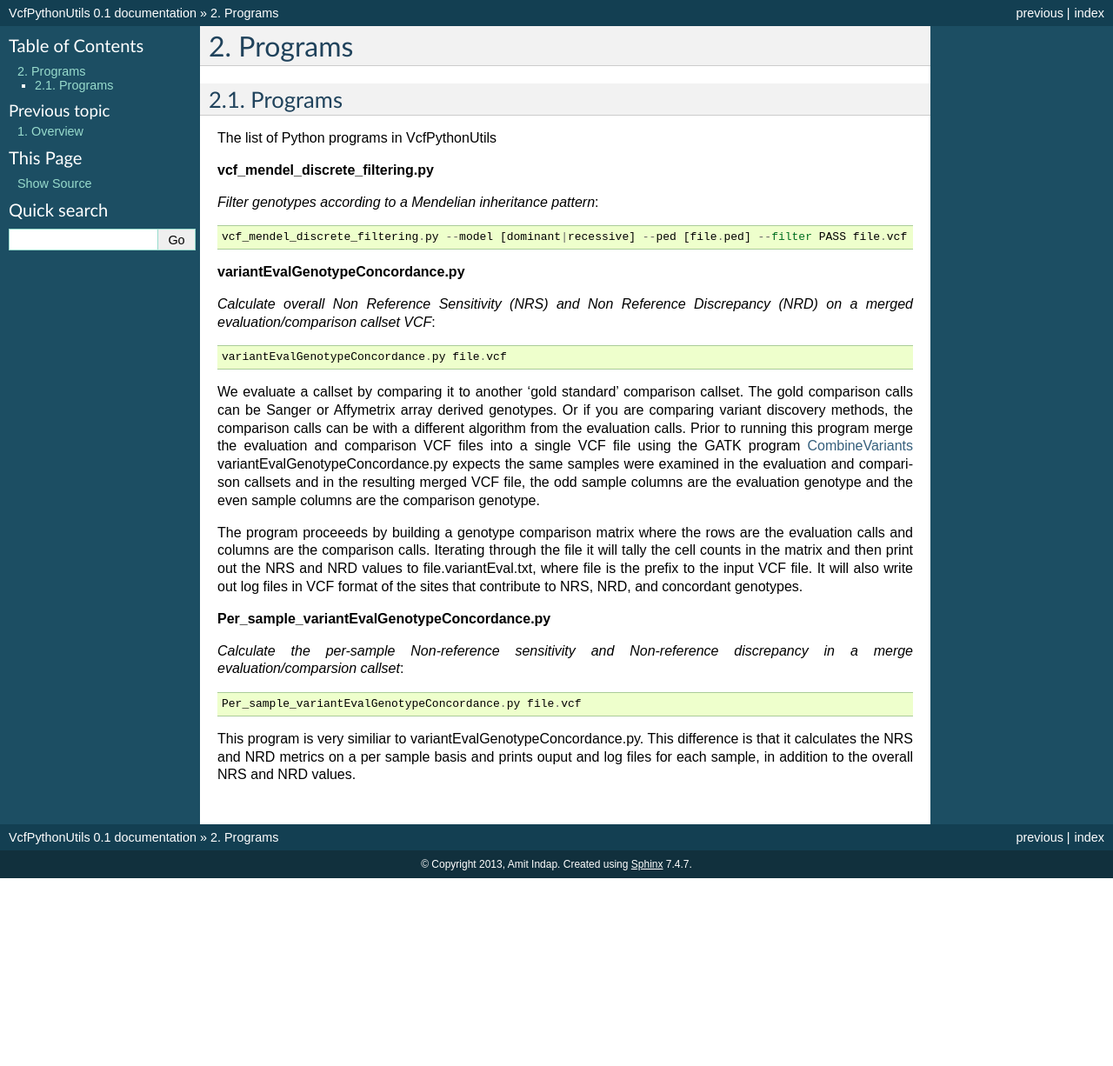
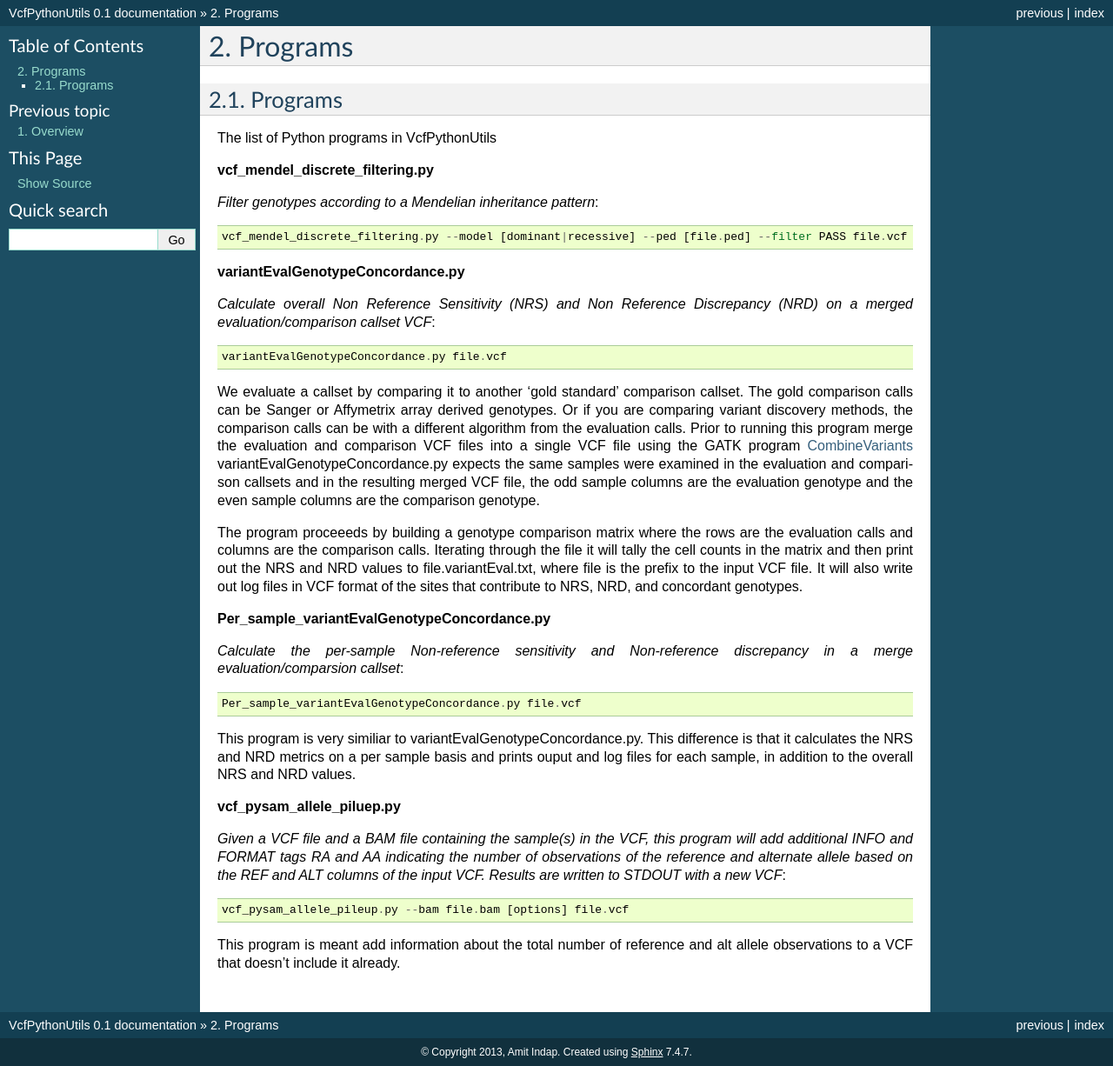
Before and after one commit to indapa/VcfPythonUtils, a Sphinx documentation site: the page built from docs/programs.rst, in a window 1280 px wide. Shown: the whole page at 87% size. Built offline with Sphinx 7.4.7, drawn with Linux system fonts in a browser that asks for light colours; before the commit the page ends 1010 px from its top, so only the background shows below that.

Commit message:
added vcf_pysam_allele_pileup.py description

```diff
--- a/docs/programs.rst
+++ b/docs/programs.rst
@@ -44,3 +44,14 @@ genotypes.
 This program is very similiar to variantEvalGenotypeConcordance.py. This difference is that it calculates the NRS and NRD
 metrics on a per sample basis and prints ouput and log files for each sample, in addition to the overall NRS and NRD
 values.
+
+**vcf_pysam_allele_piluep.py**
+
+*Given a VCF file and a BAM file containing the sample(s) in the VCF, this program will add additional INFO and FORMAT
+tags RA and AA indicating the number of observations of the reference and alternate allele based on the REF and ALT columns
+of the input VCF. Results are written to STDOUT with a new VCF*::
+
+       vcf_pysam_allele_pileup.py --bam file.bam [options] file.vcf
+
+This program is meant add information about the total number of reference and alt allele observations to a VCF that doesn't
+include it already.
```
